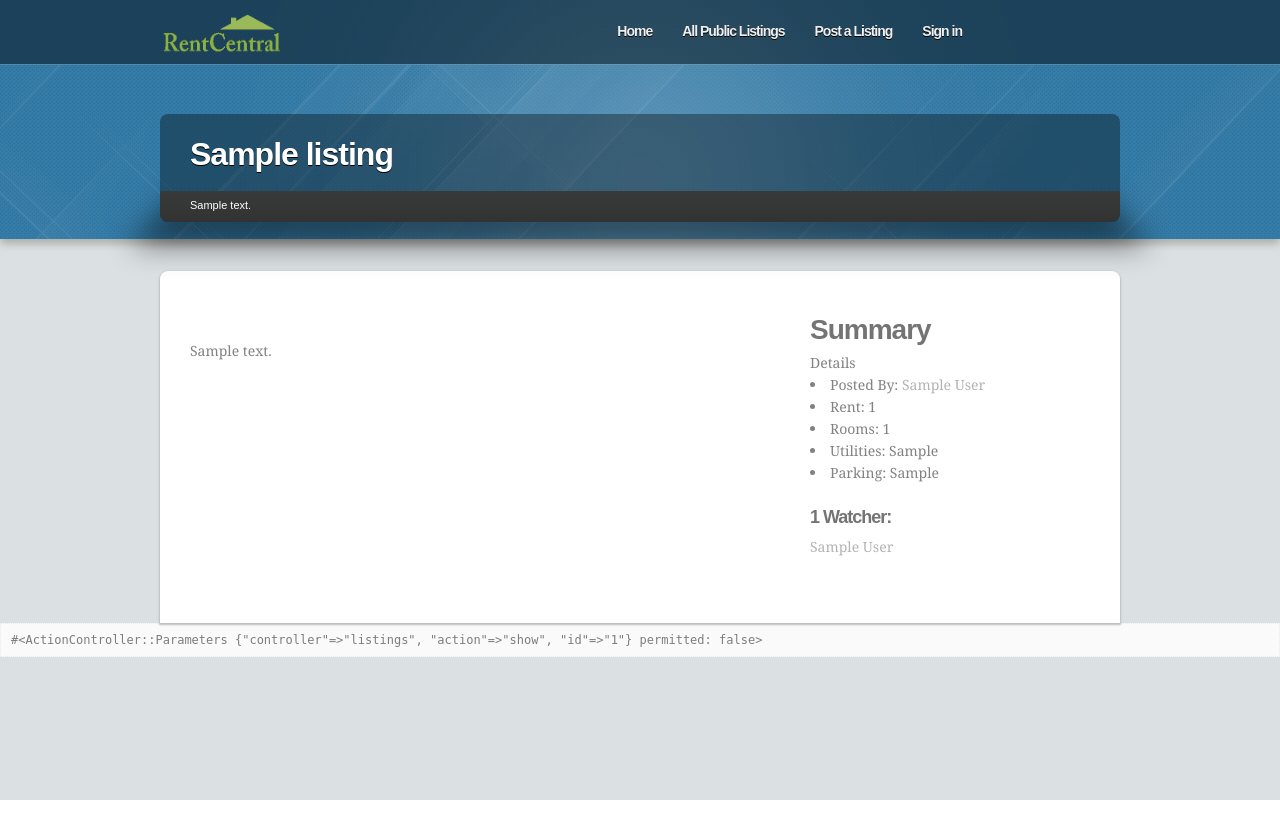
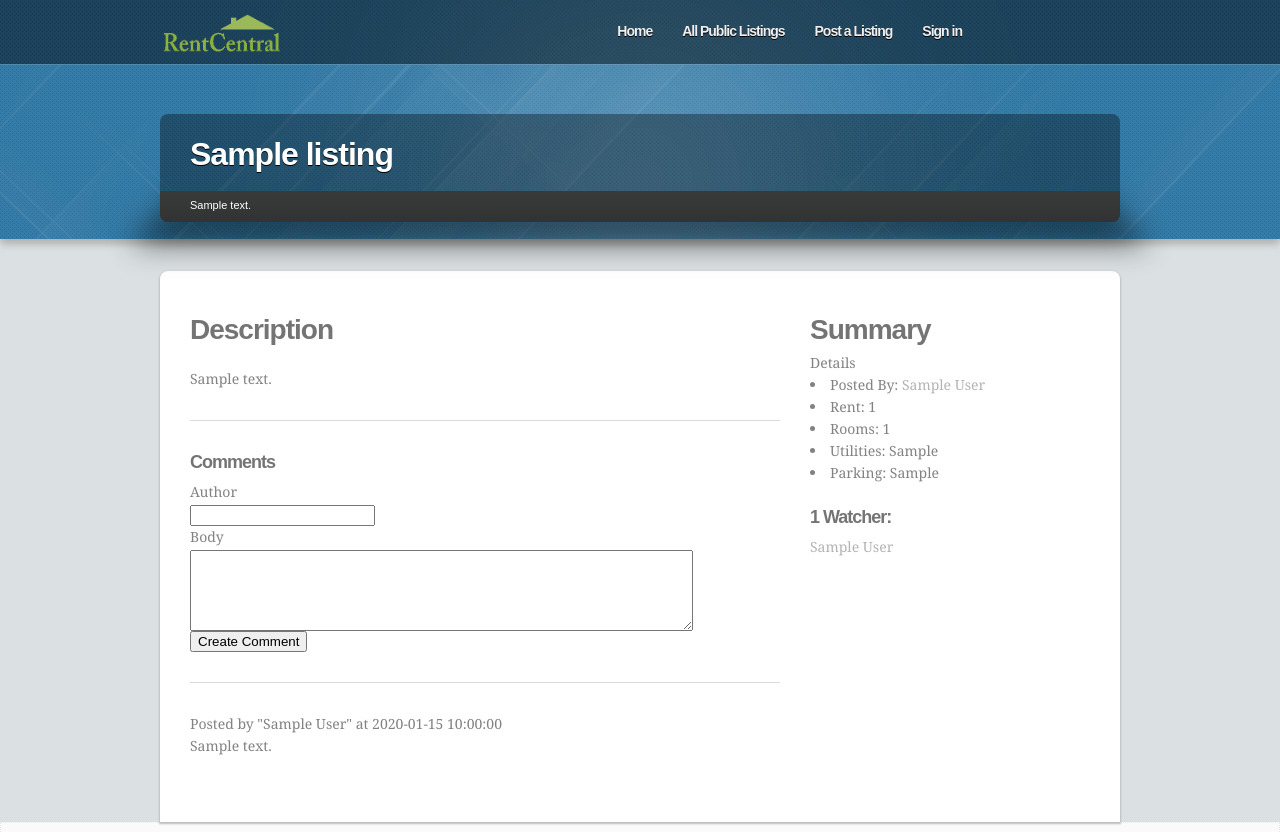
Before and after one commit to petercheng00/RentCentral, a Rails app: page /listings/1 in a window 1280 px wide. Shown: the top 832 px of the page. Before the commit the page ends 800 px from the top, so only its background shows below. Run offline with Rails 7, Linux system fonts and the light colour scheme; tables that the repository leaves empty hold one stand-in row (values such as "Sample post"); parts of the project's set-up code (start-up, migrations or seed data) failed here and were passed over; some libraries are stand-ins or nearby versions.

Commit message:
added comments

```diff
--- /dev/null
+++ b/app/assets/javascripts/comments.js.coffee
@@ -0,0 +1,3 @@
+# Place all the behaviors and hooks related to the matching controller here.
+# All this logic will automatically be available in application.js.
+# You can use CoffeeScript in this file: http://jashkenas.github.com/coffee-script/
--- /dev/null
+++ b/app/assets/stylesheets/comments.css.scss
@@ -0,0 +1,3 @@
+// Place all the styles related to the Comments controller here.
+// They will automatically be included in application.css.
+// You can use Sass (SCSS) here: http://sass-lang.com/
--- a/app/controllers/listings_controller.rb
+++ b/app/controllers/listings_controller.rb
@@ -45,7 +45,7 @@
       listingParams = params[:listing]
       @listing = current_user.listings.create(listingParams)
       flash[:notice] = "Your listing has been created"
-      redirect_to listings_path
+      redirect_to listing_path(@listing)
     end
   end
 
--- /dev/null
+++ b/app/helpers/comments_helper.rb
@@ -0,0 +1,2 @@
+module CommentsHelper
+end
--- /dev/null
+++ b/app/models/comment.rb
@@ -0,0 +1,3 @@
+class Comment < ActiveRecord::Base
+  belongs_to :listing
+end
--- a/app/models/listing.rb
+++ b/app/models/listing.rb
@@ -1,4 +1,5 @@
 class Listing < ActiveRecord::Base
   belongs_to :user
   has_and_belongs_to_many :watchers, :class_name => "User", :foreign_key => "watched_listing_id", :association_foreign_key => "watcher_id"
+  has_many :comments
 end
--- a/app/views/listings/home.html.haml
+++ b/app/views/listings/home.html.haml
@@ -3,7 +3,7 @@
   #pagetitle-wrapper
     .center
       %h1 Welcome to RentCentral! <br /> Choose an option above to get started.
-      #breadcumb This site is currently under construction!
+      #breadcumb
   #slideshow-shadow
 #content
   .maincontent-inner
--- a/app/views/listings/index.html.haml
+++ b/app/views/listings/index.html.haml
@@ -2,7 +2,7 @@
   #phone-number
   #pagetitle-wrapper
     %h1 All Listings
-    #breadcumb Search all current listings
+    #breadcumb Search all public listings
   #slideshow-shadow
 #content
   .maincontent-inner
--- a/app/views/listings/show.html.haml
+++ b/app/views/listings/show.html.haml
@@ -9,8 +9,26 @@
 #content
   .maincontent-inner
     .col-2-2
+      %h2 Description
       %p#description
       = @listing.description
+      <hr>
+      %h4 Comments
+      = form_for([@listing, @listing.comments.build]) do |f|
+        = f.label :author
+        = f.text_field :author
+        <br>
+        = f.label :body
+        = f.text_area :body, :cols => "60", :rows => "5"
+        <br>
+        = f.submit
+      - @listing.comments.each do |comment|
+        - if comment.author != nil && comment.post_time != nil && comment.body != nil
+          <hr>
+          = "Posted by \"" + comment.author + "\" at " + (comment.post_time.to_s)[0,20]
+          <br>
+          = comment.body
+
     .col-3
       %h2 Summary
       - if !@listing.is_active
--- a/config/routes.rb
+++ b/config/routes.rb
@@ -13,7 +13,9 @@
   # This route can be invoked with purchase_url(:id => product.id)
 
   # Sample resource route (maps HTTP verbs to controller actions automatically):
-     resources :listings
+     resources :listings do
+       resources :comments
+     end
      resources :users
      resources :sessions, :only => [:new, :create, :destroy]
 
```
Also changed, not shown: app/controllers/comments_controller.rb (added, +14 -0 lines), db/migrate/20120404212423_create_comments.rb (added, +13 -0 lines), db/schema.rb, 3 other files.
